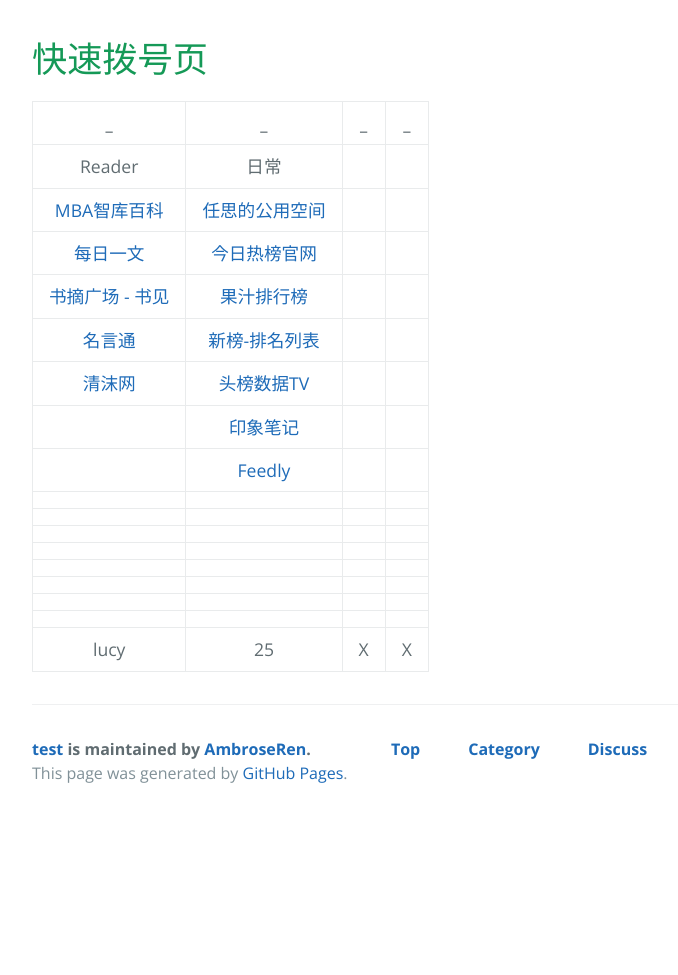
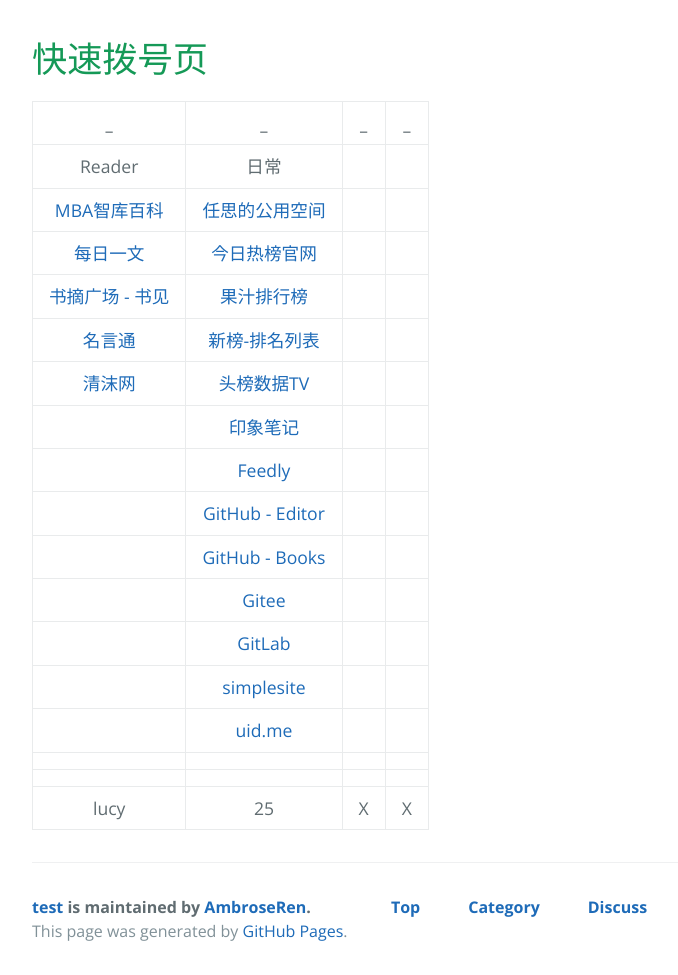
Before and after one commit to AmbroseRen/test, a Jekyll site: the page built from navigation.md, in a window 1280 px wide. Shown: the whole page, without its empty margins (192-870 px from the left). Built offline with Jekyll 4.4.1, drawn with Linux system fonts in a browser that asks for light colours; our own code applies the rules of GitHub Pages for plain Markdown files; the repository's description, which GitHub fills in, is left out; before the commit the page ends 900 px from its top, so only the background shows below that.

Commit message:
Update navigation.md

```diff
--- a/navigation.md
+++ b/navigation.md
@@ -10,12 +10,12 @@
 | [清沫网](https://www.qingmo.net/) | [头榜数据TV](http://www.toubang.tv/anchor/mutile.html) | []() | []() |
 | []() | [印象笔记](https://app.yinxiang.com/Home.action) | []() | []() |
 | []() | [Feedly](https://feedly.com/) | []() | []() |
-| []() | []() | []() | []() |
-| []() | []() | []() | []() |
-| []() | []() | []() | []() |
-| []() | []() | []() | []() |
-| []() | []() | []() | []() |
-| []() | []() | []() | []() |
+| []() | [GitHub - Editor](https://github.com/AmbroseRen/test/blob/master/Library/BookListsOne.md) | []() | []() |
+| []() | [GitHub - Books](https://github.com/AmbroseRen/Picture/tree/master/book/Society) | []() | []() |
+| []() | [Gitee](https://gitee.com/) | []() | []() |
+| []() | [GitLab](https://gitlab.com/ambroserencn) | []() | []() |
+| []() | [simplesite](http://ambroseren.simplesite.com/) | []() | []() |
+| []() | [uid.me](http://uid.me/ren_si1#) | []() | []() |
 | []() | []() | []() | []() |
 | []() | []() | []() | []() |
 | lucy | 25 | X | X |
```
